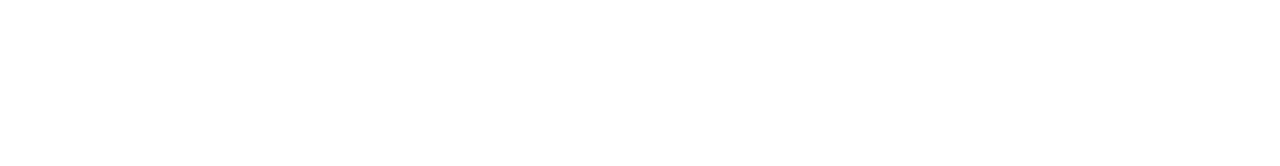
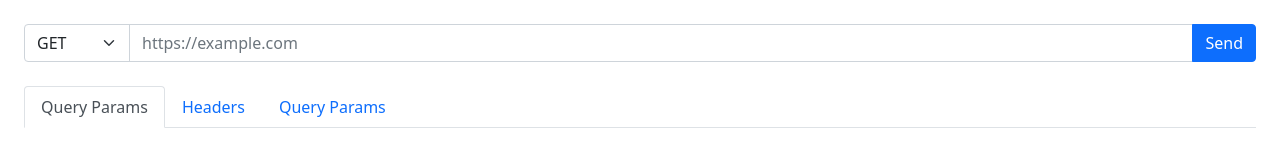
Before and after one commit to suhailkakar/Postman-Clone, a website built with Vite: page index.html in a window 1280 px wide. Built offline with nearby package versions, Linux system fonts and the light colour scheme.

Commit message:
Added Search and Header

```diff
--- a/index.html
+++ b/index.html
@@ -8,6 +8,32 @@
     <title>Postman Clone</title>
 </head>
 <body>
-    <div class="p-4"></div>
+    <div class="p-4">
+        <form>
+         <div class="input-group mb-4">
+             <select name="" id="" class="form-select flex-grow-0 w-auto">
+                <option value="GET" selected>GET</option>
+                <option value="POST">POST</option>
+                <option value="PUT">PUT</option>
+                <option value="PATCH">PATCH</option>
+                <option value="DELETE">DELETE</option>
+             </select>
+             <input required type="url" placeholder="https://example.com" class="form-control">
+             <button type=submit class="btn btn-primary">Send</button>
+            </div>
+        </form>
+
+        <ul class="nav nav-tabs" role="tablist">
+            <li class="nav-item" role="presentation">
+                <button role="tab" aria-controls="query-params" aria-selected="true" type="button" class="nav-link active" id="query-params-tab" data-bs-toogle="tab" data-bs-target="#query-params">Query Params</button>
+            </li>
+            <li class="nav-item" role="presentation">
+                <button role="tab" aria-controls="request-header-params" aria-selected="false" type="button" class="nav-link" id="request-header-tab" data-bs-toogle="tab" data-bs-target="#request-header">Headers</button>
+            </li>
+            <li class="nav-item" role="presentation">
+                <button role="tab" aria-controls="json-params" aria-selected="false" type="button" class="nav-link" id="json-tab" data-bs-toogle="tab" data-bs-target="#json-params">Query Params</button>
+            </li>
+        </ul>
+    </div>
 </body>
 </html>
```
